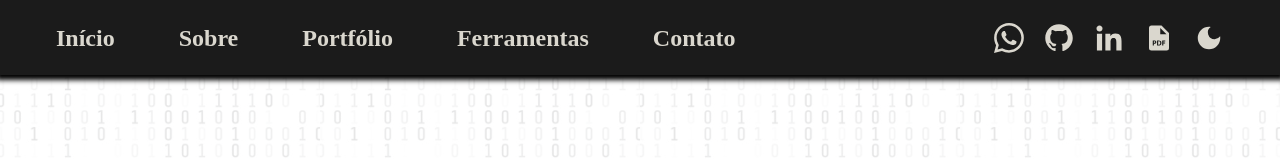
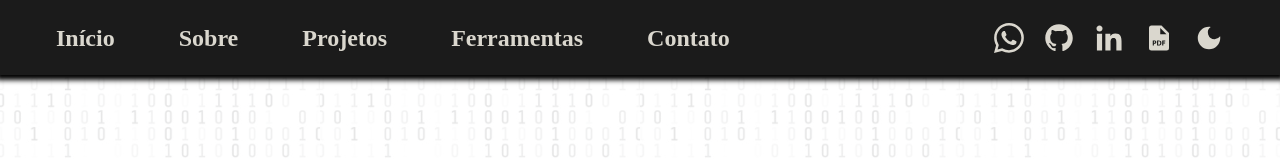
Before and after one commit to Geraldopereirads/portfolio-frontend, a Next.js app: page / in a window 1280 px wide. Shown: the top 159 px of the page. Built offline with nearby package versions, Linux system fonts and the light colour scheme.

Commit message:
fix: trade name header

```diff
--- a/src/components/header/header.tsx
+++ b/src/components/header/header.tsx
@@ -25,7 +25,7 @@ const Header = () => {
             <nav className=" flex flex-col items-center justify-center gap-10 container text-xl text-textWhite">
               <Link href="/">Início</Link>
               <Link href="/about">Sobre</Link>
-              <Link href="/portfolio">Portfólio</Link>
+              <Link href="/portfolio">Projetos</Link>
               <Link href="/tools">Ferramentas</Link>
               <Link href="/contact">Contato</Link>
             </nav>
@@ -49,7 +49,7 @@ const Header = () => {
             Sobre
           </Link>
           <Link href="/portfolio" className="hover">
-            Portfólio
+            Projetos
           </Link>
           <Link href="/tools" className="hover">
             Ferramentas
```
